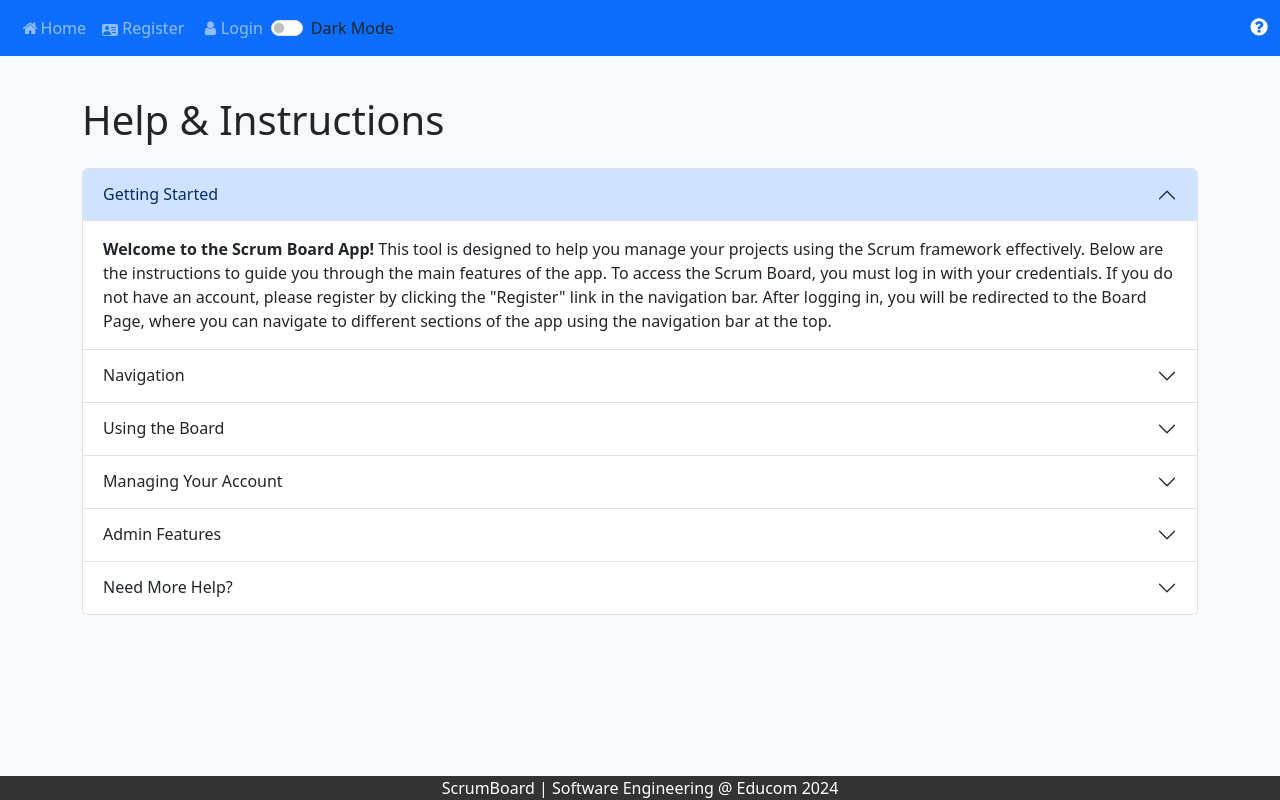
After one commit to AmrAdwan/ScrumBoard, a Flask app: page /help in a window 1280 px wide. The commit adds this page. Run offline with Flask 2, Linux system fonts and the light colour scheme; some libraries are stand-ins or nearby versions.

Commit message:
Help & Instructions page is added

```diff
--- a/App/Board/app.py
+++ b/App/Board/app.py
@@ -47,6 +47,11 @@ def validate_password(password):
 @app.route('/')
 def home():
     return render_template('home.html')
+
+@app.route('/help')
+def help():
+    return render_template('help.html')
+
 
 @app.route('/board')
 def board():
--- /dev/null
+++ b/App/Board/templates/help.html
@@ -0,0 +1,116 @@
+{% extends 'main.html' %}
+
+{% block content %}
+<div class="container mt-4">
+  <h1 class="mb-4">Help & Instructions</h1>
+
+  <div class="accordion" id="helpAccordion">
+    <div class="accordion-item">
+      <h2 class="accordion-header" id="headingGettingStarted">
+        <button class="accordion-button" type="button" data-bs-toggle="collapse" data-bs-target="#collapseGettingStarted" aria-expanded="true" aria-controls="collapseGettingStarted">
+          Getting Started
+        </button>
+      </h2>
+      <div id="collapseGettingStarted" class="accordion-collapse collapse show" aria-labelledby="headingGettingStarted" data-bs-parent="#helpAccordion">
+        <div class="accordion-body">
+          <strong>Welcome to the Scrum Board App!</strong> This tool is designed to help you manage your projects using the Scrum framework effectively. Below are the instructions to guide you through the main features of the app. To access the Scrum Board, you must log in with your credentials. If you do not have an account, please register by clicking the "Register" link in the navigation bar. After logging in, you will be redirected to the Board Page, where you can navigate to different sections of the app using the navigation bar at the top.
+        </div>
+      </div>
+    </div>
+
+    <!-- Other sections will follow the same structure as above -->
+    <div class="accordion-item">
+      <h2 class="accordion-header" id="headingNavigation">
+        <button class="accordion-button collapsed" type="button" data-bs-toggle="collapse" data-bs-target="#collapseNavigation" aria-expanded="false" aria-controls="collapseNavigation">
+          Navigation
+        </button>
+      </h2>
+      <div id="collapseNavigation" class="accordion-collapse collapse" aria-labelledby="headingNavigation" data-bs-parent="#helpAccordion">
+        <div class="accordion-body">
+          <ul>
+            <li><strong>Home:</strong> Brings you back to the Home Page.</li>
+            <li><strong>Board:</strong> Where you can see the Scrum Board with all the tasks.</li>
+            <li><strong>Manage Users:</strong> (Admin Only) Where you can manage user accounts and permissions.</li>
+            <li><strong>Account:</strong> View and edit your account details.</li>
+            <li><strong>Logout:</strong> Safely exit your account.</li>
+          </ul>
+        </div>
+      </div>
+    </div>
+
+    <div class="accordion-item">
+      <h2 class="accordion-header" id="headingUsingBoard">
+        <button class="accordion-button collapsed" type="button" data-bs-toggle="collapse" data-bs-target="#collapseUsingBoard" aria-expanded="false" aria-controls="collapseUsingBoard">
+          Using the Board
+        </button>
+      </h2>
+      <div id="collapseUsingBoard" class="accordion-collapse collapse" aria-labelledby="headingUsingBoard" data-bs-parent="#helpAccordion">
+        <div class="accordion-body">
+          <p>The Scrum Board is divided into several columns, each representing a different stage of task completion: Backlog, Ready, In Progress, Review, and Done.</p>
+          <h5>Adding Tasks</h5>
+          <ol>
+            <li>Click on the <strong>Add Task</strong> button.</li>
+            <li>Fill in the task details such as title, description, and estimated hours.</li>
+            <li>Assign the task to a team member (if applicable).</li>
+            <li>Click <strong>Submit</strong> to add the task to the board.</li>
+          </ol>
+
+          <h5>Editing Tasks</h5>
+          <ol>
+            <li>Click on a task to open its details.</li>
+            <li>Click the <strong>Edit</strong> button to modify the task's title, description, status, or assigned user.</li>
+            <li>After making changes, click <strong>Save</strong> to update the task.</li>
+          </ol>
+
+          <h5>Deleting Tasks</h5>
+          <p>Click the <strong>Delete</strong> button to remove a task from the board.</p>
+        </div>
+      </div>
+    </div>
+
+    <div class="accordion-item">
+      <h2 class="accordion-header" id="headingManagingAccount">
+        <button class="accordion-button collapsed" type="button" data-bs-toggle="collapse" data-bs-target="#collapseManagingAccount" aria-expanded="false" aria-controls="collapseManagingAccount">
+          Managing Your Account
+        </button>
+      </h2>
+      <div id="collapseManagingAccount" class="accordion-collapse collapse" aria-labelledby="headingManagingAccount" data-bs-parent="#helpAccordion">
+        <div class="accordion-body">
+          <p>You can change your password or update your profile picture by navigating to the <strong>Account</strong> page. Ensure your new password is strong and confirm it before saving.</p>
+        </div>
+      </div>
+    </div>
+
+    <div class="accordion-item">
+      <h2 class="accordion-header" id="headingAdminFeatures">
+        <button class="accordion-button collapsed" type="button" data-bs-toggle="collapse" data-bs-target="#collapseAdminFeatures" aria-expanded="false" aria-controls="collapseAdminFeatures">
+          Admin Features
+        </button>
+      </h2>
+      <div id="collapseAdminFeatures" class="accordion-collapse collapse" aria-labelledby="headingAdminFeatures" data-bs-parent="#helpAccordion">
+        <div class="accordion-body">
+          <h5>Managing Users</h5>
+          <p>Go to the <strong>Manage Users</strong> section to add new users, change user rights, reset passwords, or delete users.</p>
+          <h5>User Rights</h5>
+          <p><strong>Change Rights:</strong> Adjust user permissions according to their role.</p>
+          <p><strong>Reset Password:</strong> Set a new password for a user if they forget theirs.</p>
+          <p><strong>Delete User:</strong> Remove a user from the system.</p>
+        </div>
+      </div>
+    </div>
+
+    <div class="accordion-item">
+      <h2 class="accordion-header" id="headingAdditionalHelp">
+        <button class="accordion-button collapsed" type="button" data-bs-toggle="collapse" data-bs-target="#collapseAdditionalHelp" aria-expanded="false" aria-controls="collapseAdditionalHelp">
+          Need More Help?
+        </button>
+      </h2>
+      <div id="collapseAdditionalHelp" class="accordion-collapse collapse" aria-labelledby="headingAdditionalHelp" data-bs-parent="#helpAccordion">
+        <div class="accordion-body">
+          <p>If you require further assistance or have any questions, please do not hesitate to contact us.</p>
+        </div>
+      </div>
+    </div>
+  </div>
+</div>
+{% endblock %}
--- a/App/Board/templates/main.html
+++ b/App/Board/templates/main.html
@@ -84,7 +84,16 @@
       </div>
       {% endif %}
     </div>
+    <!-- This ul is aligned to the right side of the navbar -->
+    <ul class="navbar-nav ms-auto">
+      <!-- Help Page Link -->
+      <li class="nav-item">
+        <a class="nav-link {{ 'active' if request.endpoint == 'help' else '' }}" href="{{ url_for('help') }}">
+          <i class="fa fa-fw fa-question-circle" style="font-size:20px"></i></a>
+      </li>
+    </ul>
   </nav>
+
 
   <!-- Flash Messages -->
   <div class="container mt-3">
@@ -111,6 +120,11 @@
     ScrumBoard | Software Engineering @ Educom 2024
   </footer>
   <script src="https://cdn.jsdelivr.net/npm/bootstrap@5.1.3/dist/js/bootstrap.bundle.min.js"></script>
+
+  <script src="https://code.jquery.com/jquery-3.5.1.slim.min.js"></script>
+  <script src="https://cdn.jsdelivr.net/npm/@popperjs/core@2.9.3/dist/umd/popper.min.js"></script>
+  <script src="https://stackpath.bootstrapcdn.com/bootstrap/5.1.3/js/bootstrap.min.js"></script>
+
   <script>
     document.addEventListener('DOMContentLoaded', function ()
     {
```
